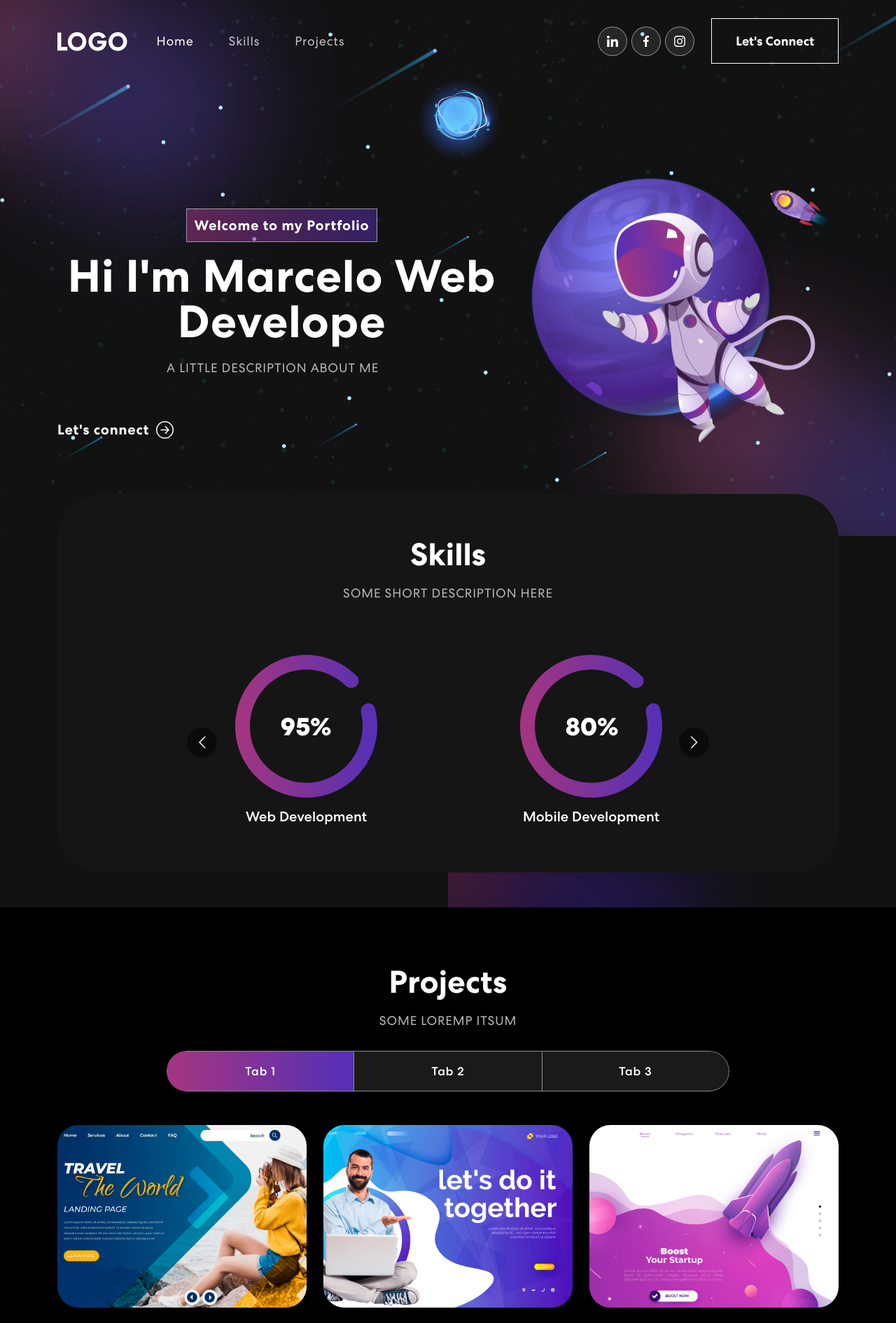
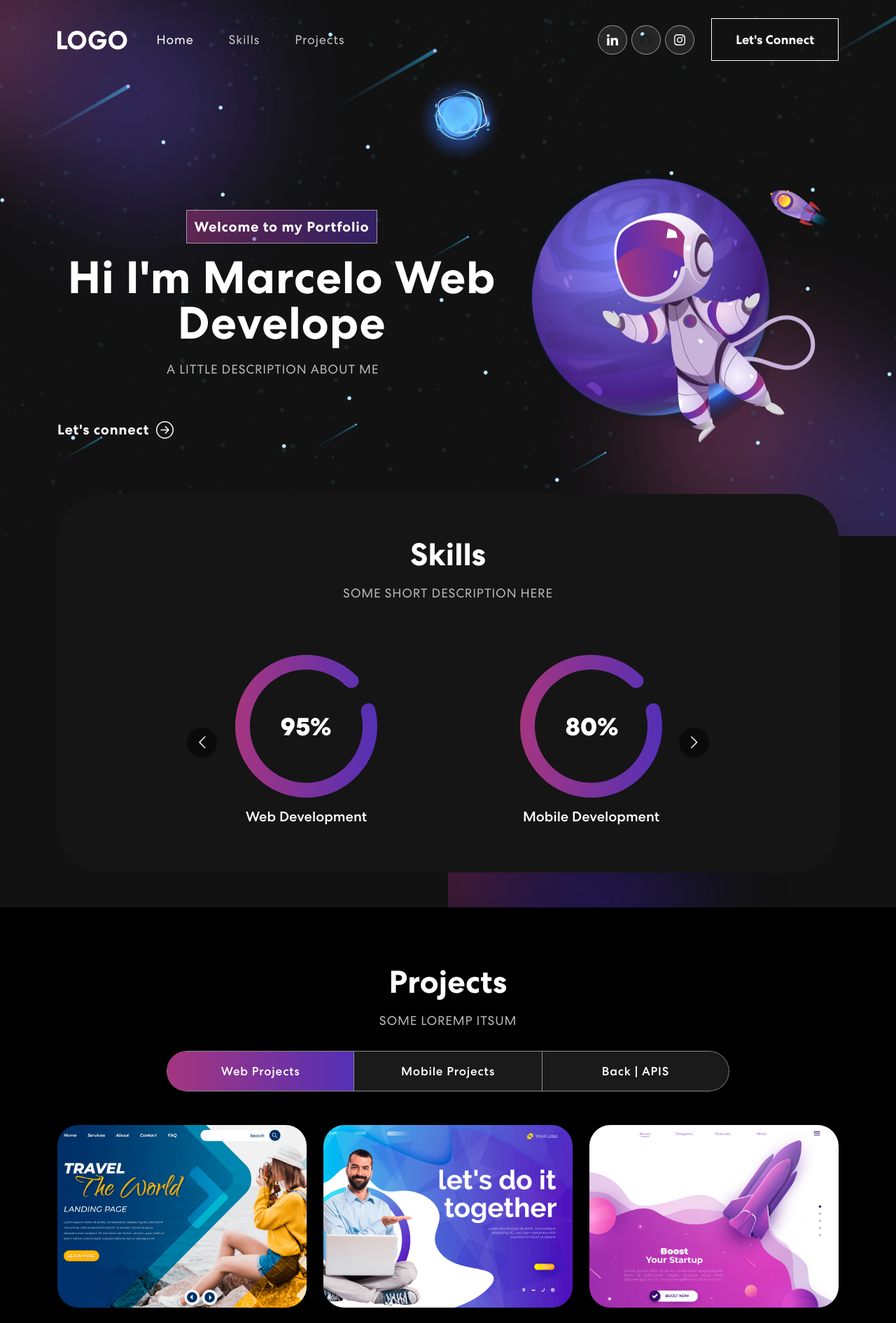
Before and after one commit to javaPhpMyAdmin/my-personal-portfolio, a React (Create React App) app: page / in a window 1280 px wide. Shown: the top 1891 px of the page at 70% size. Built offline with nearby package versions, Linux system fonts and the light colour scheme.

Commit message:
feat: animations improved, and some styles changed

```diff
--- a/src/components/Banner.js
+++ b/src/components/Banner.js
@@ -67,9 +67,11 @@ export const Banner = () => {
                     <span className="wrap">{text}</span>
                   </h1>
                   <p>A LITTLE DESCRIPTION ABOUT ME</p>
-                  <button onClick={() => console.log("connect")}>
-                    Let's connect <ArrowRightCircle size={25} />
-                  </button>
+                  <a style={{textDecoration:'none'}} href="#connect">
+                    <button onClick={""}>
+                      Let's connect <ArrowRightCircle size={25} />
+                    </button>
+                  </a>
                 </div>
               )}
             </TrackVisibility>
--- a/src/components/NavBar.js
+++ b/src/components/NavBar.js
@@ -2,8 +2,8 @@ import { useEffect, useState } from "react";
 import { Navbar, Container, Nav } from "react-bootstrap";
 import logo from "../assets/images/logo.svg";
 import navIcon1 from "../assets/images/nav-icon1.svg";
-import navIcon2 from "../assets/images/nav-icon2.svg";
 import navIcon3 from "../assets/images/nav-icon3.svg";
+import git_icon from '../assets/images/git_4.svg'
 
 export const NavBar = () => {
   const [activeLink, setActiveLink] = useState("home");
@@ -64,19 +64,19 @@ export const NavBar = () => {
           </Nav>
           <span className="navbar-text">
             <div className="social-icon">
-              <a href="#">
+              <a href="https://www.linkedin.com/in/marcelo-batista-fajardo-3a068416a">
                 <img src={navIcon1} alt="" />
               </a>
-              <a href="#">
-                <img src={navIcon2} alt="" />
+              <a href="https://github.com/javaPhpMyAdmin">
+                <img src={git_icon} alt="" />
               </a>
-              <a href="#">
+              <a href="https://www.instagram.com/chelitooo_bati/">
                 <img src={navIcon3} alt="" />
               </a>
             </div>
-            <button className="vvd" onClick={() => console.log("conect")}>
+            <a href='#connect'><button className="vvd" onClick={() => console.log("conect")}>
               <span>Let's Connect</span>
-            </button>
+            </button></a>
           </span>
         </Navbar.Collapse>
       </Container>
--- a/src/components/Projects.js
+++ b/src/components/Projects.js
@@ -47,13 +47,6 @@ export const Projects = () => {
       <Container>
         <Row>
           <Col>
-            <TrackVisibility>
-              {({ isVisible }) => (
-                <div
-                  className={
-                    isVisible ? "animate__animated animate__backInLeft" : ""
-                  }
-                >
             <h2>Projects</h2>
             <p>SOME LOREMP ITSUM</p>
             <Tab.Container id="projects-tabs" defaultActiveKey="first">
@@ -63,21 +56,27 @@ export const Projects = () => {
                 id="pills-tab"
               >
                 <Nav.Item>
-                        <Nav.Link eventKey="first">Tab 1</Nav.Link>
+                  <Nav.Link eventKey="first">Web Projects</Nav.Link>
                 </Nav.Item>
                 <Nav.Item>
-                        <Nav.Link eventKey="second">Tab 2</Nav.Link>
+                  <Nav.Link eventKey="second">Mobile Projects</Nav.Link>
                 </Nav.Item>
                 <Nav.Item>
-                        <Nav.Link eventKey="third">Tab 3</Nav.Link>
+                  <Nav.Link eventKey="third">Back | APIS</Nav.Link>
                 </Nav.Item>
               </Nav>
-                    <Tab.Content
-                      id="slideInUp"
+<TrackVisibility>
+                  {({ isVisible }) => (
+                    <div
                       className={
-                        isVisible ? "animate__animated animate__slideInUp" : ""
+                        isVisible ? "animate__animated animate__pulse" : ""
                       }
                     >
+              <Tab.Content
+              /* id="slideInUp" */
+              // className={isVisible ? "animate__animated animate__bounce" : ""}
+              >
+
                       <Tab.Pane eventKey="first">
                         <Row>
                           {projects.map((project, index) => {
@@ -85,29 +84,26 @@ export const Projects = () => {
                           })}
                         </Row>
                       </Tab.Pane>
-                      <Tab.Pane eventKey="section">
-                        <p>
-                          Lorem ipsum dolor sit amet consectetur adipisicing
-                          elit. Cumque quam, quod neque provident velit, rem
-                          explicabo excepturi id illo molestiae blanditiis,
-                          eligendi dicta officiis asperiores delectus quasi
-                          inventore debitis quo.
-                        </p>
+                                    <Tab.Pane eventKey="second">
+                  <Row>
+                    {projects.map((project, index) => {
+                      return <ProjectCard key={index} {...project} />;
+                    })}
+                  </Row>
                 </Tab.Pane>
                 <Tab.Pane eventKey="third">
-                        <p>
-                          Lorem ipsum dolor sit amet consectetur adipisicing
-                          elit. Cumque quam, quod neque provident velit, rem
-                          explicabo excepturi id illo molestiae blanditiis,
-                          eligendi dicta officiis asperiores delectus quasi
-                          inventore debitis quo.
-                        </p>
+                  <Row>
+                    {projects.map((project, index) => {
+                      return <ProjectCard key={index} {...project} />;
+                    })}
+                  </Row>
                 </Tab.Pane>
               </Tab.Content>
-                  </Tab.Container>
 </div>
                   )}
                 </TrackVisibility>
+
+            </Tab.Container>
           </Col>
         </Row>
       </Container>
```
Also changed, not shown: src/components/Contact.js (+68 -32 lines), src/assets/images/git_4.svg (added). Lines whose indentation alone changed are shown as unchanged.
